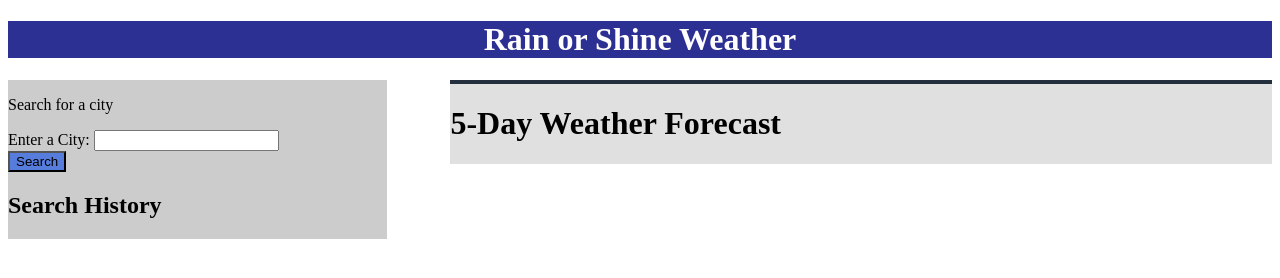
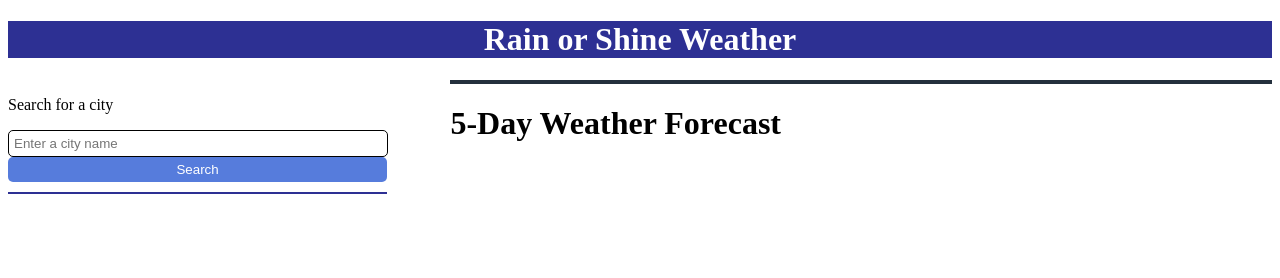
Before and after one commit to dpprdgls/Rain-or-Shine-Weather-Dashboard, a plain HTML site: page index.html in a window 1280 px wide. Drawn offline with Linux system fonts and the light colour scheme.

Commit message:
add style

```diff
--- a/assets/style.css
+++ b/assets/style.css
@@ -13,6 +13,42 @@ img {
 button {
   background-color: #567cdc;
   display: block;
+  width: 100%;
+  padding: 5px;
+  border-radius: 5px;
+  color: white;
+  border: none;
+}
+
+input {
+  width: 97%;
+  padding: 5px;
+  border-radius: 5px;
+  border: 1px solid;
+
+}
+
+#textInputColumn {
+  border-bottom: 2px solid #2d3093;
+  border-width: 100%;
+  padding-bottom: 10px;
+}
+
+#searchHistory li {
+  display: flex;
+  align-items: center;
+  justify-content: space-between;
+  margin-bottom: 10px;
+  background-color: grey;
+  border-radius: 5px;
+  justify-content: center;
+  color: white;
+  width: auto;
+
+}
+
+ ul {
+  padding-inline-start: 0px;
 }
 
 #weather-forecast {
@@ -54,7 +90,7 @@ button {
 
 .left-column {
     width: 30%; /* Adjust the width as needed */
-    background-color: #ccc; /* Background color for the left column */
+    background-color: white; /* Background color for the left column */
 }
 
 .right-column {
@@ -65,5 +101,5 @@ button {
 
 .right-block {
     margin-bottom: 10px; /* Adjust the spacing between the blocks as needed */
-    background-color: #e0e0e0; /* Background color for the right blocks */
+    background-color: white; /* Background color for the right blocks */
 }
--- a/index.html
+++ b/index.html
@@ -28,16 +28,17 @@
     <div class="container">
       <div class="left-column">
     <!-- Input field for city -->
-    <div>
+    <div id="textInputColumn">
       <p>Search for a city</p>
 
-    <label for="cityInput">Enter a City:</label>
-    <input type="text" id="cityInput">
-    <button onclick="searchWeather()">Search</button>
+    <!-- <label for="cityInput">Enter a City:</label> -->
+    <input  type="text" id="cityInput" placeholder="Enter a city name">
+    <button id="searchbutton" onclick="searchWeather()">Search</button>
+  </div>
+    <!-- History of searched cities -->
+      <div>
+    <ul id="searchHistory"></ul>
 
-    <!-- History of searched cities -->
-    <h2>Search History</h2>
-    <ul id="searchHistory"></ul>
   </div>
 </div>
 <div class="right-column">
@@ -48,11 +49,7 @@
     <h1>5-Day Weather Forecast</h1>
     <div id="weather-forecast">
 
-        <!-- <div class="remaining-days" id="day1"></div>
-        <div class="remaining-days" id="day2"></div>
-        <div class="remaining-days" id="day3"></div>
-        <div class="remaining-days" id="day4"></div>
-        <div class="remaining-days" id="day5"></div> -->
+
     </div>
   </div>
 </div>
```
